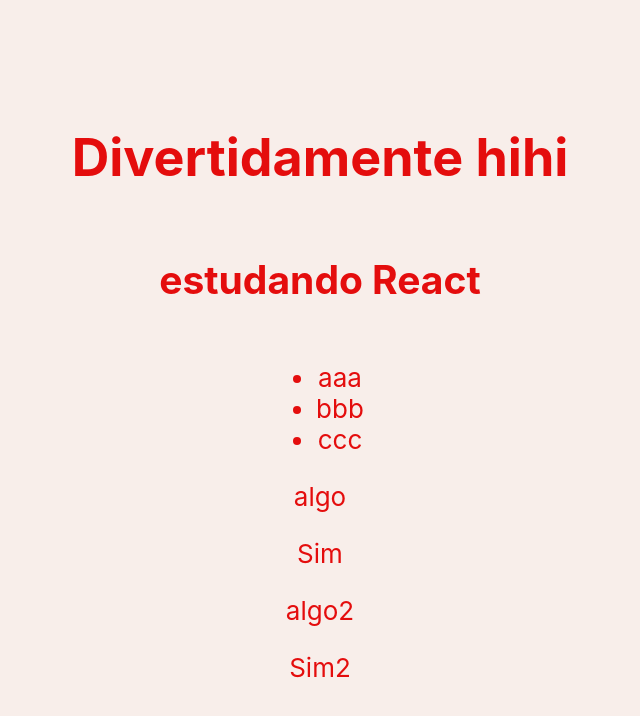
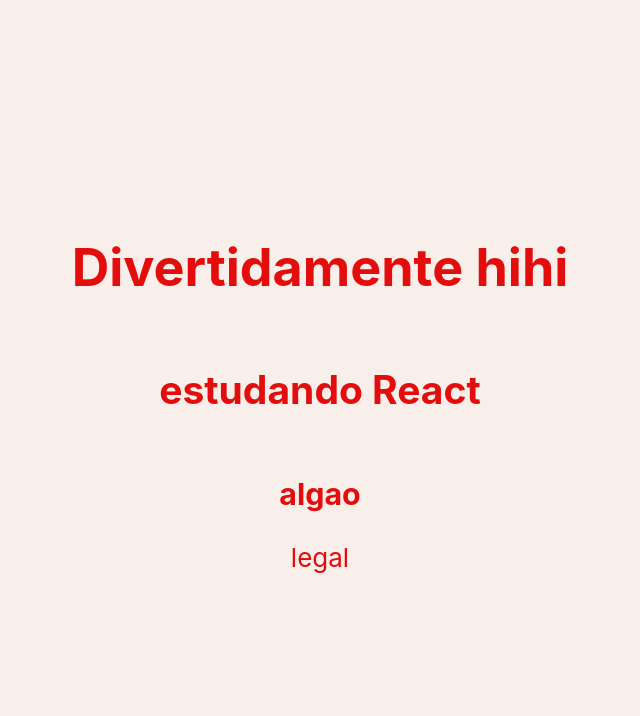
Before and after one commit to Anemaygi/studying-react, a React (Create React App) app: page / in a window 1280 px wide. Shown: the top 716 px of the page, without its empty margins (320-960 px from the left). Built offline with nearby package versions, Linux system fonts and the light colour scheme.

Commit message:
props entendendo

```diff
--- a/src/App.tsx
+++ b/src/App.tsx
@@ -2,35 +2,18 @@
 import './App.css';
 import { Conteudo } from './components/Conteudo';
 import { Titulo } from './components/Titulo';
+import { Divertidamente } from './components/Divertidamente';
 
-
-const Diverti= (props) => {
-  // modifying the skills array
-  const ListarDiver = props.divertidamentes.map((divertidamente) => <li>{divertidamente}</li>)
-  return <ul>{ListarDiver}</ul>
-}
+const algo = "algao";
 
 function App() {
-
-  const divertidamentes = ([
-    { nome: "algo", descricao: 'Sim' },
-    { nome: "algo2", descricao: 'Sim2' },
-  ]);
-
-
 
   return (
     <div className="App">
       <header className="App-header">
         <Titulo />
         <Conteudo />
-        <Diverti divertidamentes={["aaa","bbb","ccc"]} />
-        {divertidamentes.map((item)=>(
-          <>
-          <label>{item.nome}</label>
-          <p>{item.descricao}</p>
-          </>
-        ))}
+        <Divertidamente nome={algo} descricao={'legal'} />
 
       </header>
 
--- /dev/null
+++ b/src/components/Divertidamente.tsx
@@ -0,0 +1,10 @@
+export const Divertidamente = (props: { nome: string; descricao:string; }) => (
+    <header>
+      <div className='header-wrapper'>
+        <h3>{props.nome}</h3>
+        <p>
+          {props.descricao}
+        </p>
+      </div>
+    </header>
+  )
```
